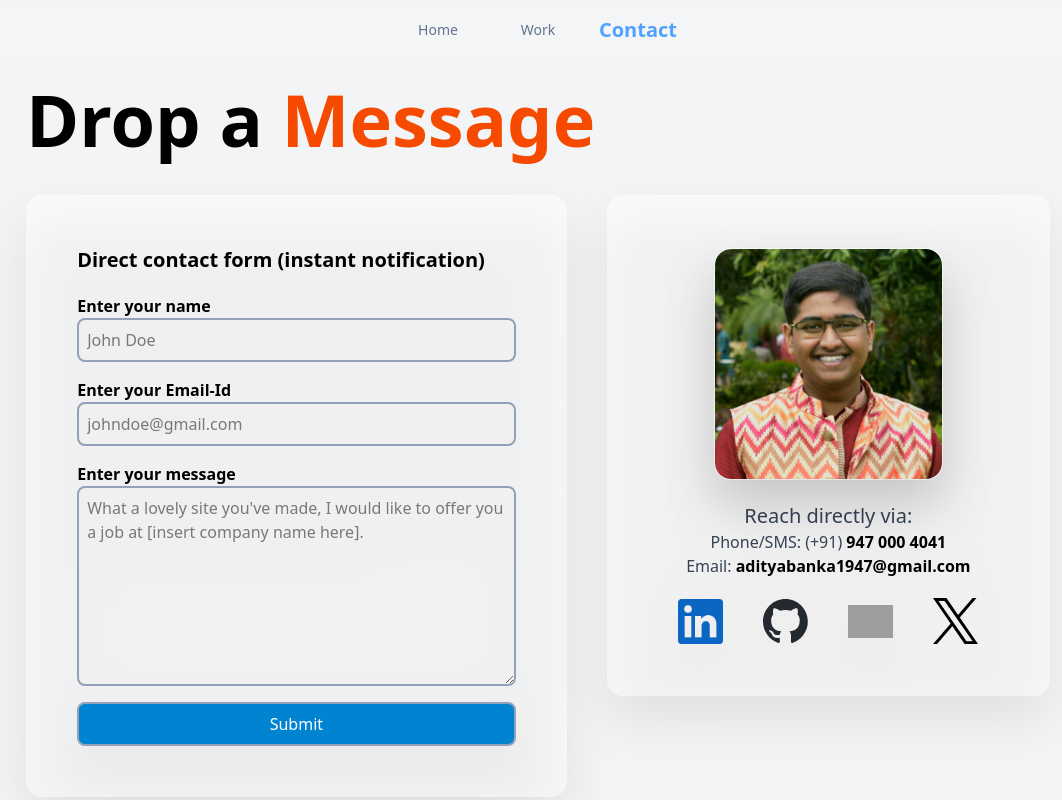
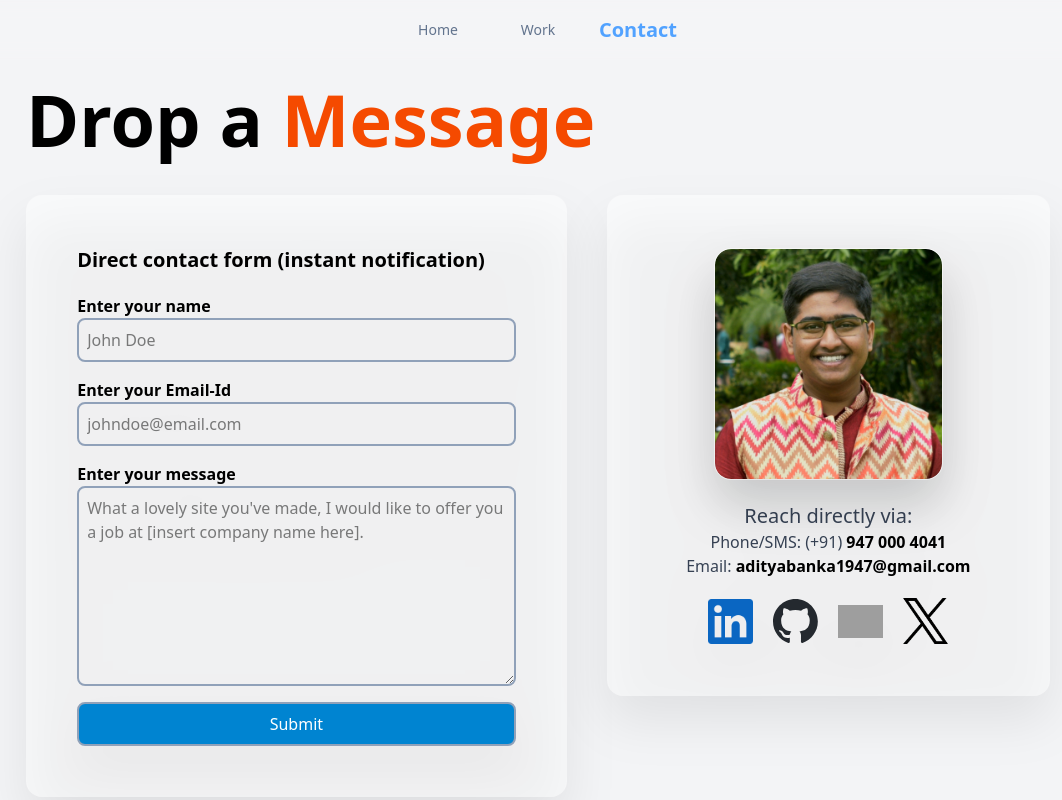
Before and after one commit to adityaBanka/adityabanka.github.io, a React (Vite) app: page /contact in a window 1280 px wide. Shown: the whole page, without its empty margins (102-1164 px from the left). Built offline with nearby package versions, Linux system fonts and the light colour scheme; grey boxes are pictures that could not be loaded.

Commit message:
spacing change

```diff
--- a/src/Pages/Contact.jsx
+++ b/src/Pages/Contact.jsx
@@ -60,7 +60,7 @@ function Contact() {
             <p>Email: <span className='text-black font-semibold'>adityabanka1947@gmail.com</span></p>
           </div>
 
-          <div className='flex flex-row items-center justify-center space-x-10'>
+          <div className='flex flex-row items-center justify-center space-x-5'>
             <ImageLink link="https://www.linkedin.com/in/adityabanka/" image="In-Blue-128@2x.png"></ImageLink>
             <ImageLink link="https://github.com/adityaBanka" image="github-mark.svg"></ImageLink>
             <ImageLink link="https://www.instagram.com/adityabanka.ig/" image="Instagram_Glyph_Gradient.png"></ImageLink>
@@ -75,7 +75,7 @@ function Contact() {
           <input ref={name} type='text' id='name' placeholder='John Doe' className='w-full rounded-lg border-2 border-slate-400 p-2' required />
 
           <label htmlFor='email' className='font-semibold mt-4'>Enter your Email-Id</label>
-          <input ref={email} type='email' id='email' placeholder='johndoe@gmail.com' className='w-full rounded-lg border-2 border-slate-400 p-2' required />
+          <input ref={email} type='email' id='email' placeholder='johndoe@email.com' className='w-full rounded-lg border-2 border-slate-400 p-2' required />
 
           <label htmlFor='message' className='font-semibold mt-4'>Enter your message</label>
           <textarea ref={message} id='message' placeholder="What a lovely site you've made, I would like to offer you a job at [insert company name here]." className='w-full h-50 rounded-lg border-2 border-slate-400 p-2' required />
```
